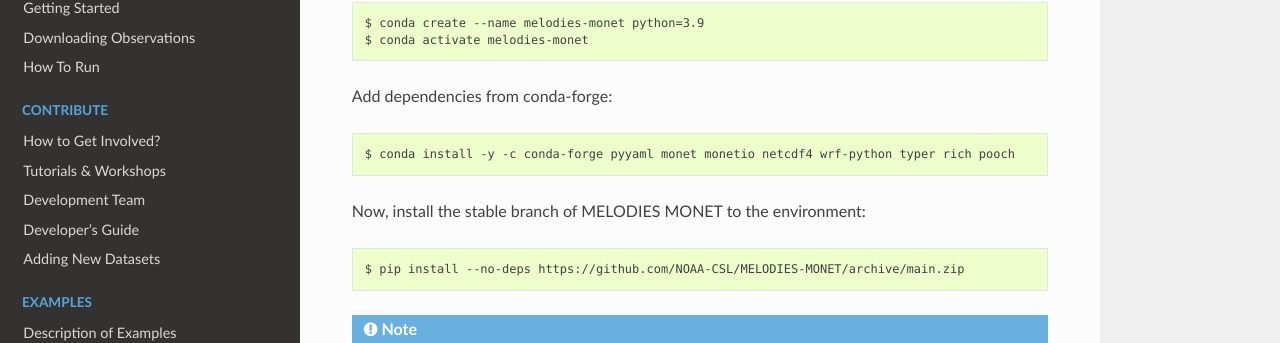
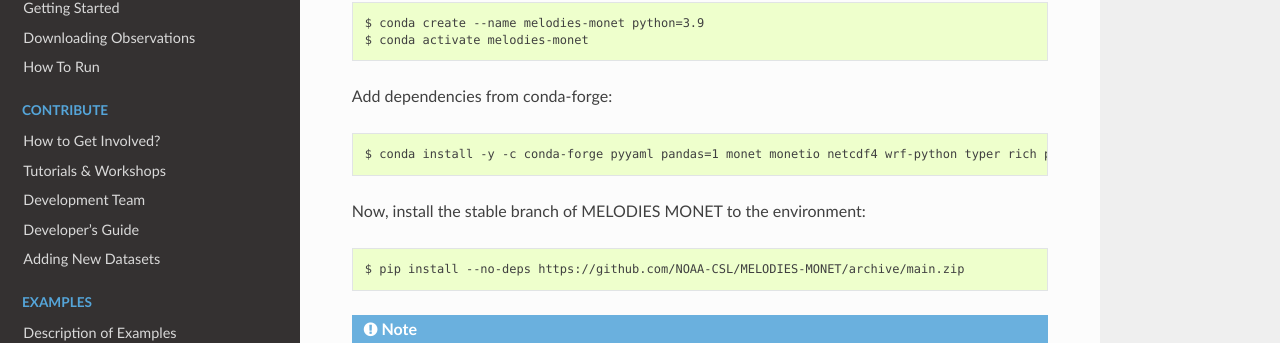
Before and after one commit to NOAA-CSL/MELODIES-MONET, a Sphinx documentation site: the page built from docs/tutorial/installation.rst, in a window 1280 px wide and 900 px high, scrolled down 535 px. Shown: the part 135-478 px from the top of the window. Built offline with Sphinx 7.4.7 and the Read the Docs theme 2.0.0, drawn with Linux system fonts in a browser that asks for light colours; pages that are not in the unit, such as notebooks, are missing from menus.

Commit message:
Add pandas pin to install commands

```diff
--- a/docs/develop/developers_guide.rst
+++ b/docs/develop/developers_guide.rst
@@ -74,7 +74,7 @@
 
        $ conda create --name melodies-monet python=3.9
        $ conda activate melodies-monet
-       $ conda install -y -c conda-forge pyyaml monet monetio netcdf4 wrf-python typer rich pooch jupyterlab
+       $ conda install -y -c conda-forge pyyaml pandas=1 monet monetio netcdf4 wrf-python typer rich pooch jupyterlab
 
 (b) Clone [#clone]_ and link the latest development versions of MONET and MONETIO from GitHub to
     your conda environment::
--- a/docs/tutorial/installation.rst
+++ b/docs/tutorial/installation.rst
@@ -34,7 +34,7 @@
 
 Add dependencies from conda-forge::
 
-    $ conda install -y -c conda-forge pyyaml monet monetio netcdf4 wrf-python typer rich pooch
+    $ conda install -y -c conda-forge pyyaml pandas=1 monet monetio netcdf4 wrf-python typer rich pooch
 
 Now, install the stable branch of MELODIES MONET to the environment::
 
```
